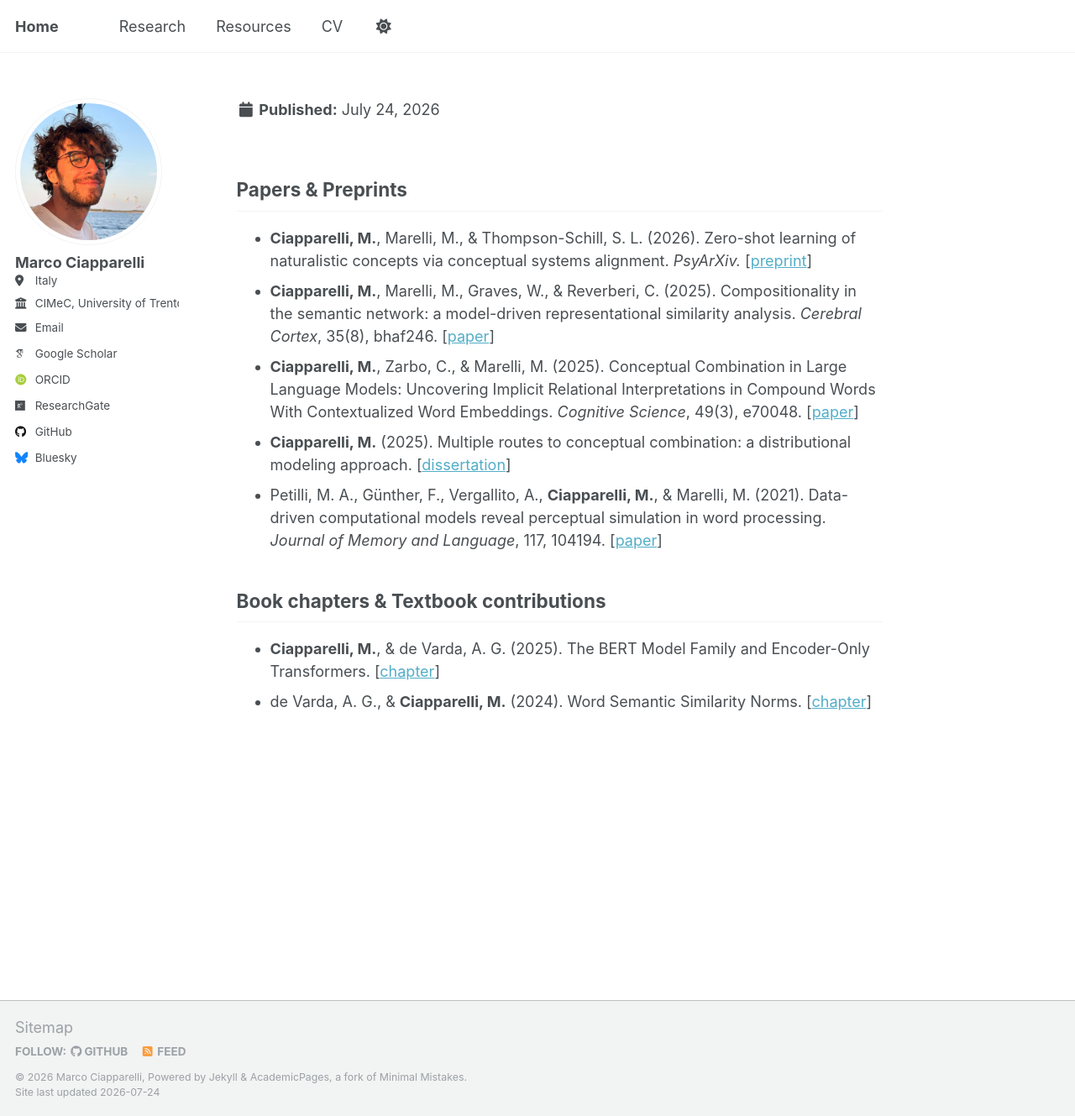
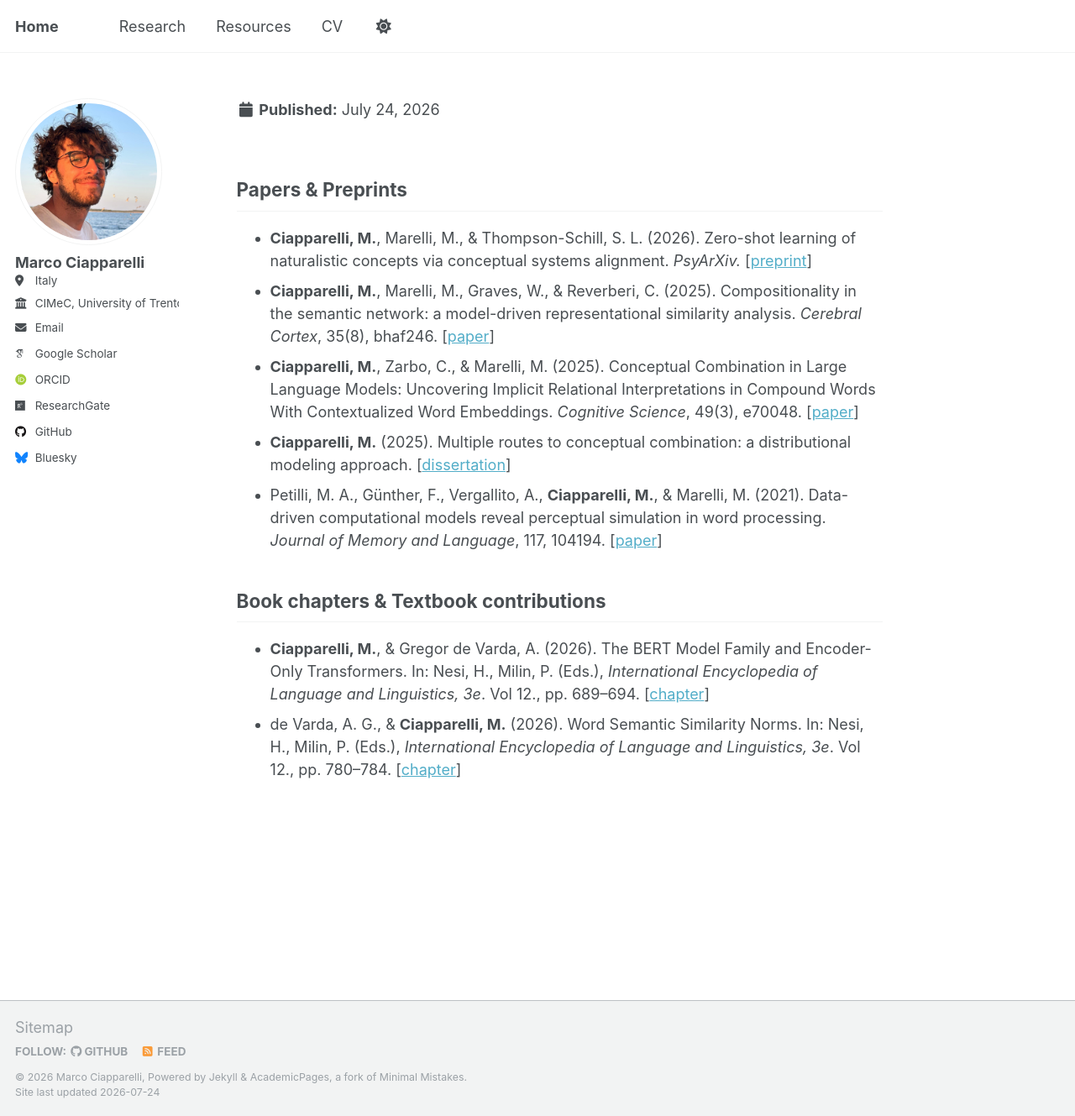
Before and after one commit to MarcoCiapparelli/MarcoCiapparelli.github.io, a Jekyll site: the page built from _research/publication_list.md, in a window 1280 px wide and 1329 px high. Shown: the whole window at 84% size. Built offline with Jekyll 4.4.1, drawn with Linux system fonts in a browser that asks for light colours; some web fonts are replaced; a script that is not in the unit is left out.

Commit message:
Update publication_list.md

```diff
--- a/_research/publication_list.md
+++ b/_research/publication_list.md
@@ -16,7 +16,5 @@ permalink: /teaching/publication_list
 [[paper](https://doi.org/10.1016/j.jml.2020.104194)]
 
 ## Book chapters & Textbook contributions
-*  **Ciapparelli, M.**, & de Varda, A. G. (2025). The BERT Model Family and Encoder-Only Transformers.
-[[chapter](https://doi.org/10.1016/B978-0-323-95504-1.00507-X)]
-*  de Varda, A. G., & **Ciapparelli, M.** (2024). Word Semantic Similarity Norms.
-[[chapter](https://doi.org/10.1016/B978-0-323-95504-1.00176-9)]
+*  **Ciapparelli, M.**, & Gregor de Varda, A. (2026). The BERT Model Family and Encoder-Only Transformers. In: Nesi, H., Milin, P. (Eds.), *International Encyclopedia of Language and Linguistics, 3e*. Vol 12., pp. 689–694. [[chapter](https://dx.doi.org/10.1016/B978-0-323-95504-1.00507-X)]
+*  de Varda, A. G., & **Ciapparelli, M.** (2026). Word Semantic Similarity Norms. In: Nesi, H., Milin, P. (Eds.), *International Encyclopedia of Language and Linguistics, 3e*. Vol 12., pp. 780–784. [[chapter](https://doi.org/10.1016/B978-0-323-95504-1.00176-9)]
```
